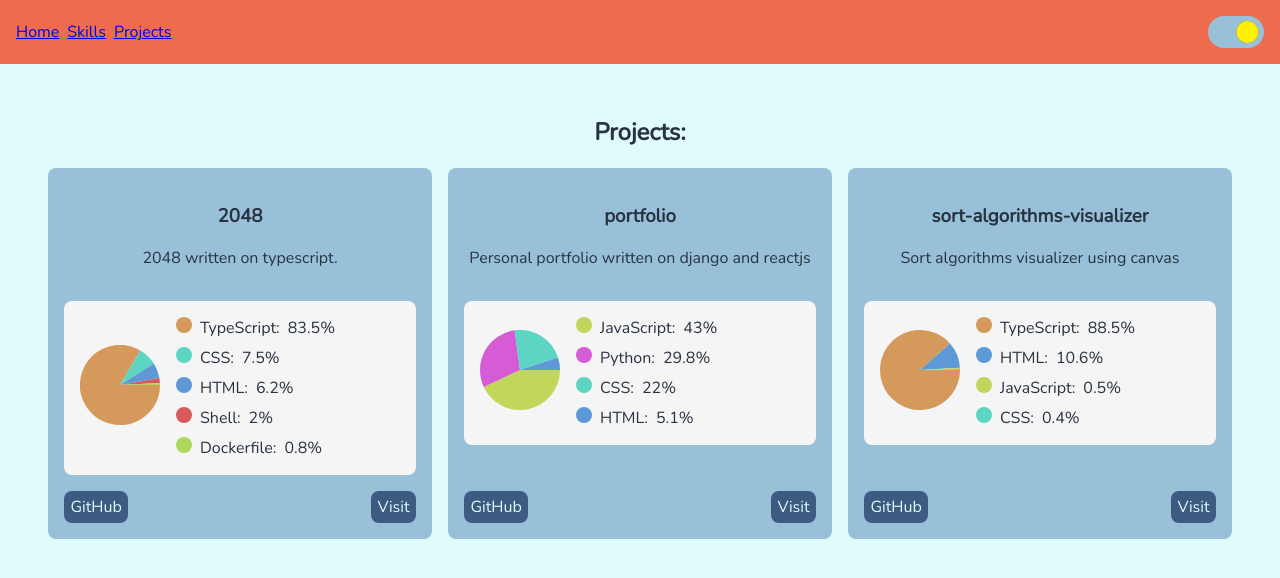
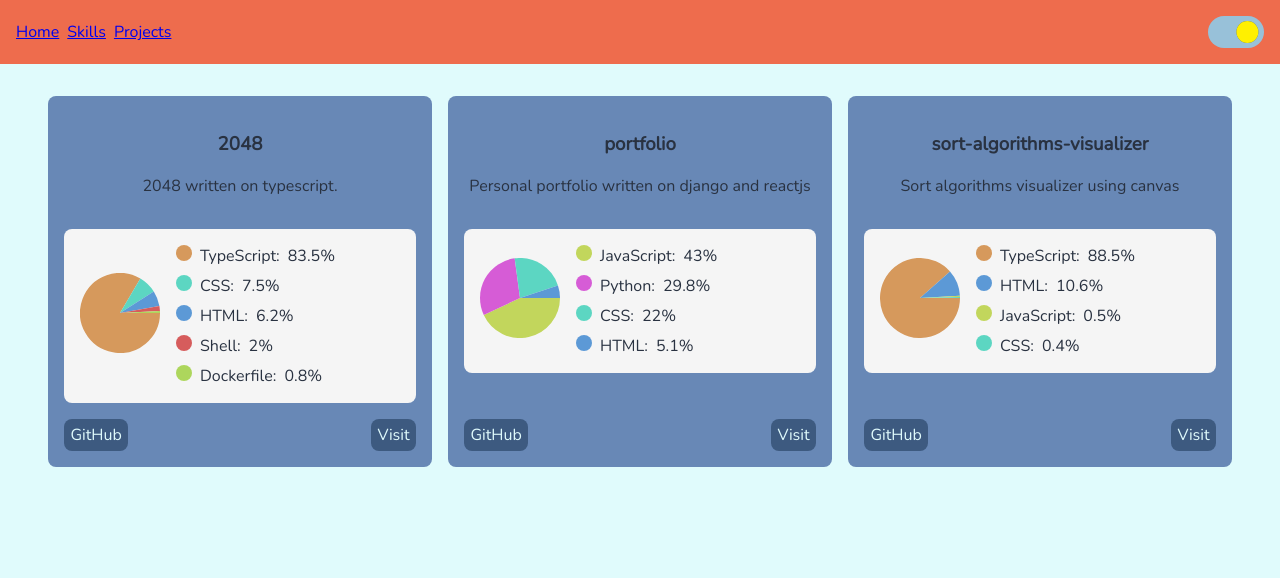
Before and after one commit to Vasya-556/portfolio, a React (Vite) app in the folder frontend/: page /projects in a window 1280 px wide. Shown: the top 578 px of the page. Built offline with nearby package versions, Linux system fonts and the light colour scheme.

Commit message:
styles: fix links hover color

```diff
--- a/frontend/src/components/projectsCards/ProjectsCards.module.css
+++ b/frontend/src/components/projectsCards/ProjectsCards.module.css
@@ -9,7 +9,7 @@
 .card {
     display: flex;
     flex-direction: column;
-    background: var(--color-secondary);
+    background: var(--color-card);
     border-radius: 0.5em;
     width: 22em;
     padding: 1em;
--- a/frontend/src/components/skillsCards/SkillsCards.module.css
+++ b/frontend/src/components/skillsCards/SkillsCards.module.css
@@ -6,6 +6,7 @@
     padding: 1em;
     margin: 1em;
     flex-wrap: wrap;
+    max-width: 99em;
 }
 
 .category {
@@ -14,7 +15,7 @@
 }
 
 .card {
-    background: var(--color-secondary);
+    background: var(--color-card);
     border-radius: 0.5em;
     width: 8em;
     height: 6em;
--- a/frontend/src/index.css
+++ b/frontend/src/index.css
@@ -21,6 +21,7 @@
   --color-secondary: #98c1d9;
   --color-accent: #ee6c4d;
   --color-surface: #f5f5f5;
+  --color-card: #6888B6;
 }
 
 :root[data-theme="dark"] {
@@ -30,6 +31,7 @@
   --color-secondary: #275068;
   --color-accent: #b13110;
   --color-surface: #0a0a0a;
+  --color-card: #496a97;
 }
 
 body {
--- a/frontend/src/pages/projects/Projects.module.css
+++ b/frontend/src/pages/projects/Projects.module.css
@@ -5,7 +5,3 @@
     flex-direction: column;
     padding: 1em;
 }
-
-.container h2 {
-    gap: 1em;
-}
--- a/frontend/src/pages/projects/Projects.tsx
+++ b/frontend/src/pages/projects/Projects.tsx
@@ -8,7 +8,6 @@ function Projects() {
 
   return (
     <section id='projects' className={styles.container}>
-      <h2>Projects:</h2>
       <ProjectsCards projects={projectsData ?? []}/>
     </section>
   )
```
